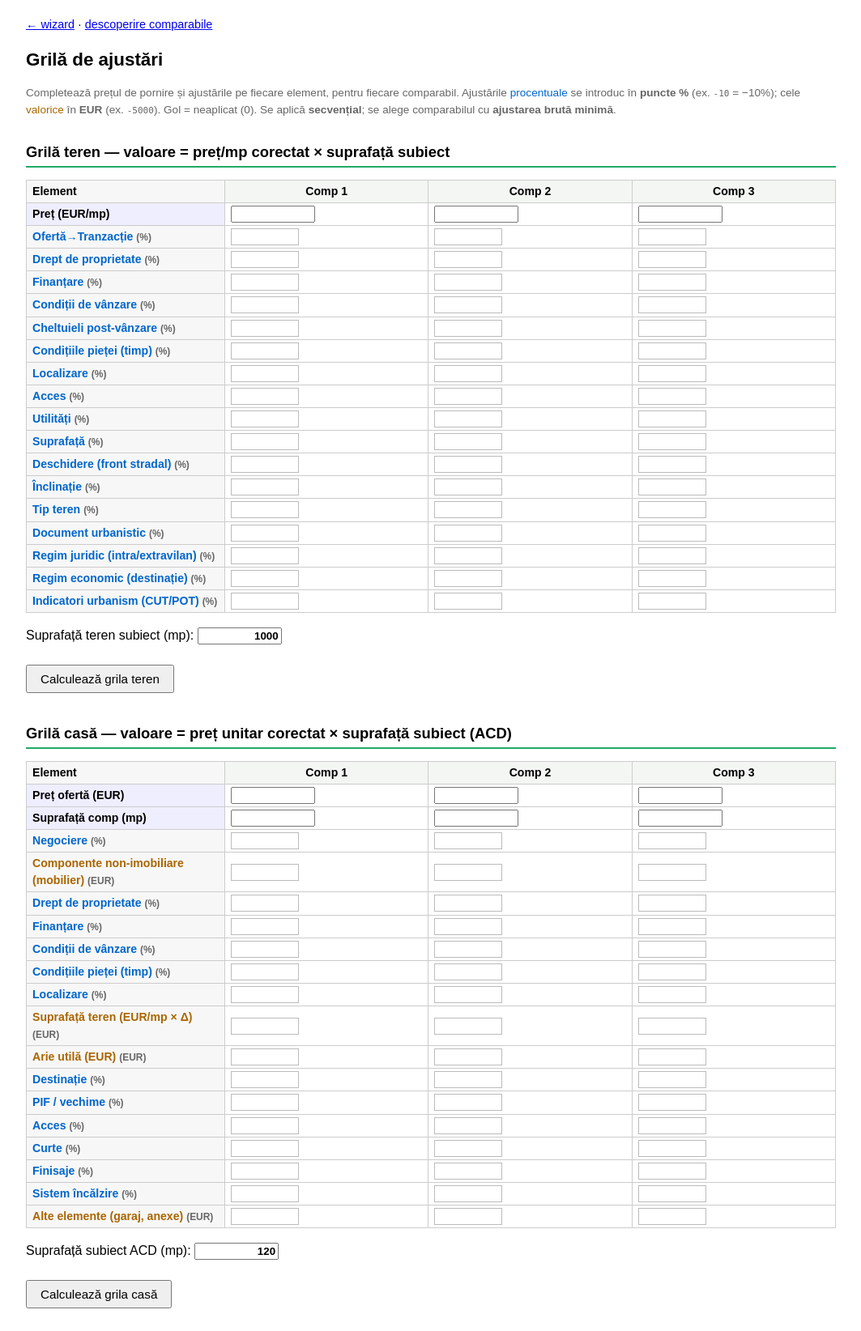
After one commit to adrianserbanescu-byte/anevar, a FastAPI app: template evaluare-anevar/src/evaluare/web/templates/grila.html in a window 1280 px wide. The commit adds this page. Shown: the whole page at 81% size, without its empty margins (108-1171 px from the left). Run offline with FastAPI, Linux system fonts and the light colour scheme; the template is opened without the code that fills it, so the values that code supplies are empty.

Commit message:
feat: grila ajustari UI (pagina /grila) + cablare valoare teren in cost + alocare
- Endpoint-uri POST /api/grila-teren si /api/grila-casa (calcul grila live)
- Assembler: valoare_teren din evaluate_land cand exista comparabile teren + alocare in context
- Pagina /grila: tabele editabile teren (17 elemente %) + casa (% si EUR), calcul live
- Link grila in wizard

Co-Authored-By: Claude Opus 4.8 (1M context) <noreply@anthropic.com>

```diff
--- a/evaluare-anevar/src/evaluare/models/report_context.py
+++ b/evaluare-anevar/src/evaluare/models/report_context.py
@@ -1,6 +1,7 @@
 """Agregatul care leaga toate datele necesare generarii raportului."""
 from __future__ import annotations
 
+from decimal import Decimal
 from typing import Optional
 
 from pydantic import BaseModel, Field
@@ -8,7 +9,7 @@ from pydantic import BaseModel, Field
 from evaluare.models.meta import EvaluationMeta
 from evaluare.models.property import BuildingData, LandData
 from evaluare.models.comparable import Comparable, LandComparable
-from evaluare.models.results import CostResult, MarketResult, ReconciledResult
+from evaluare.models.results import CostResult, MarketResult, ReconciledResult, LandResult
 from evaluare.models.narrative import NarrativeSection
 
 
@@ -23,4 +24,6 @@ class ReportContext(BaseModel):
     cost_result: Optional[CostResult] = None
     market_result: Optional[MarketResult] = None
     reconciled: ReconciledResult
+    land_result: Optional[LandResult] = None
+    alocare_constructii: Optional[Decimal] = None
     narrative: list[NarrativeSection] = Field(default_factory=list)
--- a/evaluare-anevar/src/evaluare/web/app.py
+++ b/evaluare-anevar/src/evaluare/web/app.py
@@ -2,6 +2,7 @@
 from __future__ import annotations
 
 import tempfile
+from decimal import Decimal
 from pathlib import Path
 from typing import Callable, Optional
 
@@ -11,6 +12,9 @@ from fastapi.templating import Jinja2Templates
 from pydantic import BaseModel
 
 from evaluare.assembler import EvaluationInput, construieste_context, valideaza
+from evaluare.models.comparable import Comparable, LandComparable
+from evaluare.engine.land import evaluate_land
+from evaluare.engine.market import evaluate_market
 from evaluare.ai.narrative import NarrativeClient
 from evaluare.db.storage import Storage
 from evaluare.importers.url_parser import fetch_html, import_from_url
@@ -30,6 +34,16 @@ class ImportUrlRequest(BaseModel):
 
 class ZonaRequest(BaseModel):
     adresa: str
+
+
+class GrilaTerenRequest(BaseModel):
+    suprafata_subiect: Decimal
+    comparabile: list[LandComparable]
+
+
+class GrilaCasaRequest(BaseModel):
+    suprafata_subiect: Decimal
+    comparabile: list[Comparable]
 
 
 class DescoperaRequest(BaseModel):
@@ -156,4 +170,31 @@ def create_app(storage: Storage, client: Optional[NarrativeClient],
         return {"judete": judete,
                 "localitati": {j["slug"]: _localitati(j["slug"]) for j in judete}}
 
+    @app.post("/api/grila-teren")
+    def grila_teren(req: GrilaTerenRequest) -> dict:
+        r = evaluate_land(req.comparabile, req.suprafata_subiect)
+        return {
+            "preturi_mp_corectate": [str(p) for p in r.preturi_mp_corectate],
+            "ajustari_brute": [str(b) for b in r.ajustari_brute],
+            "ajustari_nete": [str(n) for n in r.ajustari_nete],
+            "index_selectat": r.index_selectat,
+            "pret_mp_ales": str(r.pret_mp_ales),
+            "valoare_teren": str(r.valoare_teren),
+        }
+
+    @app.post("/api/grila-casa")
+    def grila_casa(req: GrilaCasaRequest) -> dict:
+        r = evaluate_market(req.comparabile, req.suprafata_subiect)
+        return {
+            "preturi_unitare_corectate": [str(p) for p in r.preturi_unitare_corectate],
+            "ajustari_brute": [str(b) for b in r.ajustari_brute],
+            "ajustari_nete": [str(n) for n in r.ajustari_nete],
+            "index_selectat": r.index_selectat,
+            "valoare_piata": str(r.valoare_piata),
+        }
+
+    @app.get("/grila", response_class=HTMLResponse)
+    def pagina_grila(request: Request) -> HTMLResponse:
+        return templates.TemplateResponse(request, "grila.html", {})
+
     return app
--- /dev/null
+++ b/evaluare-anevar/src/evaluare/web/templates/grila.html
@@ -0,0 +1,173 @@
+<!DOCTYPE html>
+<html lang="ro">
+<head><meta charset="utf-8"><title>Grilă de ajustări (teren + casă)</title>
+<style>
+ body{font-family:Arial,sans-serif;max-width:1000px;margin:20px auto;line-height:1.5}
+ h1{font-size:1.4em} h2{font-size:1.15em;margin-top:28px;border-bottom:2px solid #2a6;padding-bottom:3px}
+ table{border-collapse:collapse;margin:10px 0;width:100%}
+ th,td{border:1px solid #ccc;padding:3px 7px;font-size:0.88em}
+ th{background:#f3f6f3}
+ td:first-child,th:first-child{text-align:left;background:#f7f7f7;font-weight:bold;width:230px}
+ input.cell{width:78px;text-align:right;border:1px solid #bbb;padding:2px}
+ input.base{width:96px;text-align:right;font-weight:bold}
+ .eur{color:#a60} .pct{color:#06c}
+ .hint{color:#666;font-size:0.85em}
+ .row-pret td:first-child,.row-supr td:first-child{background:#eef}
+ button{margin:8px 0;padding:7px 16px;font-size:0.95em;cursor:pointer}
+ .rez{border:1px solid #2a6;border-radius:6px;padding:10px 14px;margin:10px 0;background:#f6fbf6}
+ .rez table{width:auto}
+ .sel{background:#dff3df;font-weight:bold}
+ .val{font-size:1.15em;font-weight:bold;color:#067a06}
+ .nav{font-size:0.9em;margin-bottom:10px}
+ .err{color:#b30000}
+</style></head>
+<body>
+<div class="nav"><a href="/">← wizard</a> · <a href="/descoperire">descoperire comparabile</a></div>
+<h1>Grilă de ajustări</h1>
+<p class="hint">Completează prețul de pornire și ajustările pe fiecare element, pentru fiecare comparabil.
+Ajustările <span class="pct">procentuale</span> se introduc în <b>puncte %</b> (ex. <code>-10</code> = −10%);
+cele <span class="eur">valorice</span> în <b>EUR</b> (ex. <code>-5000</code>). Gol = neaplicat (0).
+Se aplică <b>secvențial</b>; se alege comparabilul cu <b>ajustarea brută minimă</b>.</p>
+
+<!-- ================= TEREN ================= -->
+<h2>Grilă teren — valoare = preț/mp corectat × suprafață subiect</h2>
+<div id="tabel-teren"></div>
+<p>Suprafață teren subiect (mp): <input id="supr-teren" class="base" value="1000"></p>
+<button onclick="calcul('teren')">Calculează grila teren</button>
+<div id="rez-teren"></div>
+
+<!-- ================= CASĂ ================= -->
+<h2>Grilă casă — valoare = preț unitar corectat × suprafață subiect (ACD)</h2>
+<div id="tabel-casa"></div>
+<p>Suprafață subiect ACD (mp): <input id="supr-casa" class="base" value="120"></p>
+<button onclick="calcul('casa')">Calculează grila casă</button>
+<div id="rez-casa"></div>
+
+<script>
+const NCOMP = 3;
+
+// Catalog elemente. tip: "procentuala" sau "valorica".
+const ELEM = {
+ teren: [
+  "Ofertă→Tranzacție","Drept de proprietate","Finanțare","Condiții de vânzare",
+  "Cheltuieli post-vânzare","Condițiile pieței (timp)","Localizare","Acces","Utilități",
+  "Suprafață","Deschidere (front stradal)","Înclinație","Tip teren","Document urbanistic",
+  "Regim juridic (intra/extravilan)","Regim economic (destinație)","Indicatori urbanism (CUT/POT)"
+ ].map(e => ({nume:e, tip:"procentuala"})),
+ casa: [
+  {nume:"Negociere", tip:"procentuala"},
+  {nume:"Componente non-imobiliare (mobilier)", tip:"valorica"},
+  {nume:"Drept de proprietate", tip:"procentuala"},
+  {nume:"Finanțare", tip:"procentuala"},
+  {nume:"Condiții de vânzare", tip:"procentuala"},
+  {nume:"Condițiile pieței (timp)", tip:"procentuala"},
+  {nume:"Localizare", tip:"procentuala"},
+  {nume:"Suprafață teren (EUR/mp × Δ)", tip:"valorica"},
+  {nume:"Arie utilă (EUR)", tip:"valorica"},
+  {nume:"Destinație", tip:"procentuala"},
+  {nume:"PIF / vechime", tip:"procentuala"},
+  {nume:"Acces", tip:"procentuala"},
+  {nume:"Curte", tip:"procentuala"},
+  {nume:"Finisaje", tip:"procentuala"},
+  {nume:"Sistem încălzire", tip:"procentuala"},
+  {nume:"Alte elemente (garaj, anexe)", tip:"valorica"},
+ ],
+};
+
+function head(){
+ let h = "<tr><th>Element</th>";
+ for(let i=0;i<NCOMP;i++) h += `<th>Comp ${i+1}</th>`;
+ return h + "</tr>";
+}
+function baseRows(grid){
+ // pret de pornire (+ suprafata comp pentru casa)
+ const lblPret = grid==="teren" ? "Preț (EUR/mp)" : "Preț ofertă (EUR)";
+ let r = `<tr class="row-pret"><td>${lblPret}</td>`;
+ for(let i=0;i<NCOMP;i++) r += `<td><input class="base" data-g="${grid}" data-pret="${i}"></td>`;
+ r += "</tr>";
+ if(grid==="casa"){
+   r += `<tr class="row-supr"><td>Suprafață comp (mp)</td>`;
+   for(let i=0;i<NCOMP;i++) r += `<td><input class="base" data-g="${grid}" data-supr="${i}"></td>`;
+   r += "</tr>";
+ }
+ return r;
+}
+function elemRows(grid){
+ let out = "";
+ ELEM[grid].forEach((el, idx) => {
+   const cls = el.tip==="valorica" ? "eur" : "pct";
+   const unit = el.tip==="valorica" ? "EUR" : "%";
+   out += `<tr><td><span class="${cls}">${el.nume}</span> <span class="hint">(${unit})</span></td>`;
+   for(let i=0;i<NCOMP;i++)
+     out += `<td><input class="cell" data-g="${grid}" data-el="${idx}" data-c="${i}"></td>`;
+   out += "</tr>";
+ });
+ return out;
+}
+function buildTable(grid){
+ document.getElementById("tabel-"+grid).innerHTML =
+   "<table>" + head() + baseRows(grid) + elemRows(grid) + "</table>";
+}
+buildTable("teren"); buildTable("casa");
+
+function num(v){ v=(v||"").trim(); if(v==="") return null; const n=Number(v.replace(",",".")); return isNaN(n)?null:n; }
+
+function colecteaza(grid){
+ const comps = [];
+ for(let i=0;i<NCOMP;i++){
+   const pret = num(document.querySelector(`[data-g="${grid}"][data-pret="${i}"]`).value);
+   if(pret===null) continue; // comparabil necompletat -> ignorat
+   const adj = [];
+   ELEM[grid].forEach((el, idx) => {
+     const raw = num(document.querySelector(`[data-g="${grid}"][data-el="${idx}"][data-c="${i}"]`).value);
+     if(raw===null || raw===0) return;
+     const val = el.tip==="procentuala" ? (raw/100) : raw;
+     adj.push({element: el.nume, tip: el.tip, valoare: String(val)});
+   });
+   if(grid==="teren"){
+     comps.push({pret_mp:String(pret), suprafata:"1", adjustments:adj});
+   } else {
+     const supr = num(document.querySelector(`[data-g="${grid}"][data-supr="${i}"]`).value) || 1;
+     comps.push({pret:String(pret), suprafata:String(supr), adjustments:adj});
+   }
+ }
+ return comps;
+}
+
+async function calcul(grid){
+ const rezDiv = document.getElementById("rez-"+grid);
+ const comparabile = colecteaza(grid);
+ if(comparabile.length===0){ rezDiv.innerHTML = '<p class="err">Completează cel puțin un preț de pornire.</p>'; return; }
+ const supr = num(document.getElementById("supr-"+grid).value);
+ if(supr===null){ rezDiv.innerHTML = '<p class="err">Completează suprafața subiectului.</p>'; return; }
+ const url = grid==="teren" ? "/api/grila-teren" : "/api/grila-casa";
+ rezDiv.innerHTML = "Se calculează…";
+ try{
+   const resp = await fetch(url, {method:"POST", headers:{"Content-Type":"application/json"},
+     body: JSON.stringify({suprafata_subiect:String(supr), comparabile})});
+   if(!resp.ok){ rezDiv.innerHTML = '<p class="err">Eroare: '+resp.status+' — verifică valorile introduse.</p>'; return; }
+   const d = await resp.json();
+   afiseaza(grid, d, rezDiv);
+ }catch(e){ rezDiv.innerHTML = '<p class="err">Eroare rețea: '+e+'</p>'; }
+}
+
+function afiseaza(grid, d, div){
+ const preturi = grid==="teren" ? d.preturi_mp_corectate : d.preturi_unitare_corectate;
+ const unitLbl = grid==="teren" ? "Preț/mp corectat" : "Preț unitar corectat";
+ let t = '<div class="rez"><table><tr><th>Comparabil</th><th>'+unitLbl+'</th><th>Ajustare brută</th><th>Selecție</th></tr>';
+ preturi.forEach((p,i) => {
+   const sel = i===d.index_selectat;
+   const bruta = (parseFloat(d.ajustari_brute[i])*100).toFixed(1)+"%";
+   t += `<tr class="${sel?'sel':''}"><td>Comp ${i+1}</td><td>${(+p).toFixed(2)}</td><td>${bruta}</td><td>${sel?'✓ ales':''}</td></tr>`;
+ });
+ t += "</table>";
+ if(grid==="teren")
+   t += `<p class="val">Valoare teren = ${(+d.pret_mp_ales).toFixed(2)} EUR/mp × suprafață = ${(+d.valoare_teren).toLocaleString('ro-RO')} EUR</p>`;
+ else
+   t += `<p class="val">Valoare prin comparație = ${(+d.valoare_piata).toLocaleString('ro-RO')} EUR</p>`;
+ t += "</div>";
+ div.innerHTML = t;
+}
+</script>
+</body>
+</html>
--- a/evaluare-anevar/src/evaluare/web/templates/wizard.html
+++ b/evaluare-anevar/src/evaluare/web/templates/wizard.html
@@ -22,7 +22,8 @@
 <body>
 <h1>Evaluare imobiliară — pas cu pas</h1>
 <p class="hint">Alternative: <a href="/formular">formular clasic (toate câmpurile pe o pagină)</a> ·
- <a href="/descoperire">descoperire comparabile</a></p>
+ <a href="/descoperire">descoperire comparabile</a> ·
+ <a href="/grila">grilă detaliată (teren + casă)</a></p>
 <div class="bara"><div id="progres" style="width:20%"></div></div>
 <p id="eticheta-pas"></p>
 
```
Also changed, not shown: evaluare-anevar/src/evaluare/assembler.py (+16 -2 lines), evaluare-anevar/tests/test_assembler.py (+19 -1 lines), evaluare-anevar/tests/test_web_grila.py (added, +59 -0 lines).
